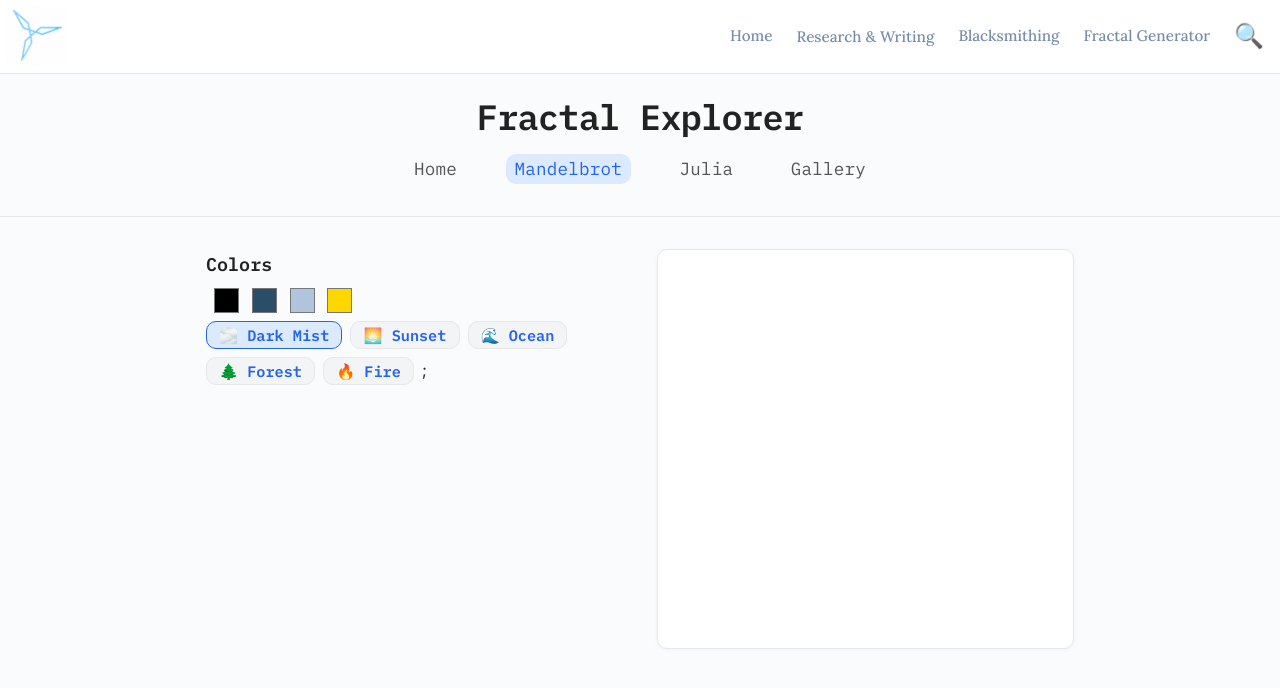
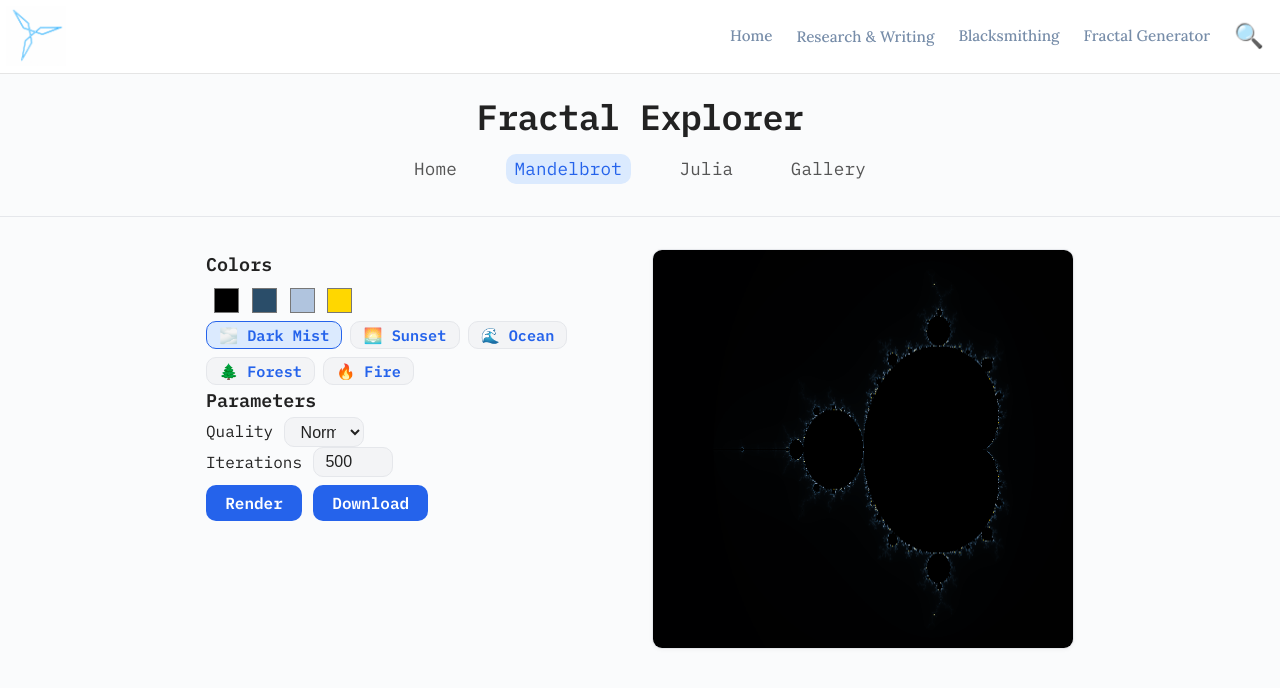
Before and after one commit to kdopenshaw/my-site, a Next.js app: page /fractals/mandelbrot in a window 1280 px wide. Shown: the top 688 px of the page. Built offline with nearby package versions, Linux system fonts and the light colour scheme.

Commit message:
Add fractal rendering

```diff
--- a/pages/fractals/mandelbrot.js
+++ b/pages/fractals/mandelbrot.js
@@ -19,14 +19,143 @@ export default function Mandelbrot() {
   { name: '🌊 Ocean', colors: { color1: '#000000', color2: '#006666', color3: '#66ffff', color4: '#ffffff' } },
   { name: '🌲 Forest', colors: { color1: '#000000', color2: '#004d00', color3: '#66ff66', color4: '#ffffff' } },
   { name: '🔥 Fire', colors: { color1: '#000000', color2: '#8B0000', color3: '#FF4500', color4: '#FFD700' } }
-  ];
+  ]
   const [activePreset, setActivePreset] = useState(0);
+
+  const [quality, setQuality] = useState("normal");
+  const [maxIterations, setMaxIterations] = useState(500);
 
   const canvasRef = useRef(null);
 
   const handlePresetClick = (preset, index) => {
     setColors(preset.colors);
     setActivePreset(index);
+  };
+
+  // Calculate if a point is in the Mandelbrot set
+  const mandelbrotPoint = (cx, cy, maxIterations) => {
+    // z starts at 0 + 0i (the origin)
+    let x = 0,
+      y = 0;
+    let iteration = 0;
+
+    // Keep iterating until we escape or hit max iterations
+    while (iteration < maxIterations && x * x + y * y <= 4) {
+      // Apply the Mandelbrot formula: z = z² + c
+      // z² = (x + yi)² = x² - y² + 2xyi
+      let xTemp = x * x - y * y + cx; // Real part
+      y = 2 * x * y + cy; // Imaginary part
+      x = xTemp;
+
+      iteration++;
+    }
+
+    // Return number of iterations (higher = closer to the set)
+    return iteration;
+  };
+
+  // Convert pixel coordinates to complex plane coordinates
+  const pixelToComplex = (px, py, width, height) => {
+    // Map canvas pixels to complex plane (centered on interesting area)
+    const cx = -2.5 + (px / width) * 3.5; // Real axis: -2.5 to 1
+    const cy = -1.25 + (py / height) * 2.5; // Imaginary axis: -1.25 to 1.25
+    return { cx, cy };
+  };
+
+  // Convert iteration count to RGB color using our 4-color gradient
+  const iterationsToColor = (iterations, maxIterations, colors) => {
+    if (iterations === maxIterations) {
+      // Point is in the set - use first color (usually black)
+      return hexToRgb(colors.color1);
+    }
+
+    // Normalize iterations to 0-1 range
+    const normalized = iterations / maxIterations;
+
+    // Map to color stops: 0-0.33-0.66-1.0
+    if (normalized < 0.33) {
+      // Blend between color1 and color2
+      const t = normalized / 0.33;
+      return blendColors(hexToRgb(colors.color1), hexToRgb(colors.color2), t);
+    } else if (normalized < 0.66) {
+      // Blend between color2 and color3
+      const t = (normalized - 0.33) / 0.33;
+      return blendColors(hexToRgb(colors.color2), hexToRgb(colors.color3), t);
+    } else {
+      // Blend between color3 and color4
+      const t = (normalized - 0.66) / 0.34;
+      return blendColors(hexToRgb(colors.color3), hexToRgb(colors.color4), t);
+    }
+  };
+
+  // Convert hex color to RGB object
+  const hexToRgb = (hex) => {
+    const r = parseInt(hex.slice(1, 3), 16);
+    const g = parseInt(hex.slice(3, 5), 16);
+    const b = parseInt(hex.slice(5, 7), 16);
+    return { r, g, b };
+  };
+
+  // Blend between two RGB colors
+  const blendColors = (color1, color2, t) => {
+    return {
+      r: Math.round(color1.r + (color2.r - color1.r) * t),
+      g: Math.round(color1.g + (color2.g - color1.g) * t),
+      b: Math.round(color1.b + (color2.b - color1.b) * t),
+    };
+  };
+
+  useEffect(() => {
+    // Just run the initial render when component loads
+    handleRender();
+  }, []); // Still empty - only run once
+
+  const handleRender = () => {
+    console.log("Rendering fractal with:", { colors, quality, maxIterations });
+
+    if (canvasRef.current) {
+      const canvas = canvasRef.current;
+      const ctx = canvas.getContext("2d");
+      const width = canvas.width;
+      const height = canvas.height;
+
+      // Create an ImageData object (empty pixel grid in memory)
+      const imageData = ctx.createImageData(width, height);
+      const data = imageData.data; // This is a flat array of RGBA values to edit
+
+      // Loop through every pixel on the canvas
+      for (let py = 0; py < height; py++) {
+        // rows
+        for (let px = 0; px < width; px++) {
+          // columns
+          // Convert pixel coordinates to complex plane coordinates
+          const { cx, cy } = pixelToComplex(px, py, width, height);
+
+          // Calculate Mandelbrot iterations for this point
+          const iterations = mandelbrotPoint(cx, cy, maxIterations);
+
+          // Convert iterations to a color (black and white for now)
+          const rgbColor = iterationsToColor(iterations, maxIterations, colors);
+
+          // Calculate position in the flat data array
+          // Each pixel has 4 values: Red, Green, Blue, Alpha
+          const pixelIndex = (py * width + px) * 4;
+
+          // Set RGBA values
+          data[pixelIndex] = rgbColor.r; // Red
+          data[pixelIndex + 1] = rgbColor.g; // Green
+          data[pixelIndex + 2] = rgbColor.b; // Blue
+          data[pixelIndex + 3] = 255; // Alpha (fully opaque)
+        }
+      }
+
+      // Draw the completed image data to the canvas
+      ctx.putImageData(imageData, 0, 0);
+    }
+  };
+
+  const handleDownload = () => {
+    console.log("Download clicked!");
   };
 
   return (
@@ -44,71 +173,51 @@ export default function Mandelbrot() {
             <div>
               <h3 className={s.heading3}>Colors</h3>
               <div className={s.colorRow}>
-                <input
-                  type="color"
-                  className={s.colorInput}
-                  value={colors.color1}
-                  onChange={(e) =>
-                    setColors({ ...colors, color1: e.target.value })
-                  }
-                  title="Inner Color"
-                />
-                <input
-                  type="color"
-                  className={s.colorInput}
-                  value={colors.color2}
-                  onChange={(e) =>
-                    setColors({ ...colors, color2: e.target.value })
-                  }
-                  title="Color 2"
-                />
-
-                <input
-                  type="color"
-                  className={s.colorInput}
-                  value={colors.color3}
-                  onChange={(e) =>
-                    setColors({ ...colors, color3: e.target.value })
-                  }
-                  title="Color 3"
-                />
-
-                <input
-                  type="color"
-                  className={s.colorInput}
-                  value={colors.color4}
-                  onChange={(e) =>
-                    setColors({ ...colors, color4: e.target.value })
-                  }
-                  title="Color 4"
-                />
+                <input type="color" className={s.colorInput} value={colors.color1} onChange={(e) => setColors({ ...colors, color1: e.target.value })} title="Inner Color" />
+                <input type="color" className={s.colorInput} value={colors.color2} onChange={(e) => setColors({ ...colors, color2: e.target.value })} title="Color 2" />
+                <input type="color" className={s.colorInput} value={colors.color3} onChange={(e) => setColors({ ...colors, color3: e.target.value })} title="Color 3" />
+                <input type="color" className={s.colorInput} value={colors.color4} onChange={(e) => setColors({ ...colors, color4: e.target.value })} title="Color 4" />
               </div>
               <div>
                 <div className={s.presetRow}>
                   {presets.map((preset, index) => (
-                    <button
-                      key={index}
-                      className={
-                        activePreset === index ? s.presetBtnActive : s.presetBtn
-                      }
-                      onClick={() => handlePresetClick(preset, index)}
-                    >
+                    <button key={index} className={activePreset === index ? s.presetBtnActive : s.presetBtn} onClick={() => handlePresetClick(preset, index)}>
                       {preset.name}
                     </button>
                   ))}
-                  ;
                 </div>
+              </div>
+              <div>
+                <h3 className={s.heading3}>Parameters</h3>
+
+                <label className={s.fractalControlsLabel}>
+                  Quality
+                  <select value={quality} onChange={(e) => setQuality(e.target.value)} className={s.fractalControlsSelect}>
+                    <option value="normal">Normal (1200×800)</option>
+                    <option value="high">High (1920x1280)</option>
+                    <option value="4k">4K (3840x2160)</option>
+                  </select>
+                </label>
+
+                <label className={s.fractalControlsLabel}>
+                  Iterations
+                  <input type="number" value={maxIterations} onChange={(e) => setMaxIterations(parseInt(e.target.value))} min="100" max="5000" className={s.fractalControlsNumber} />
+                </label>
+              </div>
+              <div className={s.fractalActions}>
+                <button onClick={handleRender} className={s.fractalButton}>
+                  Render
+                </button>
+
+                <button onClick={handleDownload} className={s.fractalButton}>
+                  Download
+                </button>
               </div>
             </div>
 
             {/* RIGHT SIDE: Canvas */}
             <div className={s.canvasContainer}>
-              <canvas
-                ref={canvasRef}
-                className={s.fractalCanvas}
-                width={600}
-                height={400}
-              />
+              <canvas ref={canvasRef} className={s.fractalCanvas} width={600} height={400} />
             </div>
           </div>
         </main>
```
